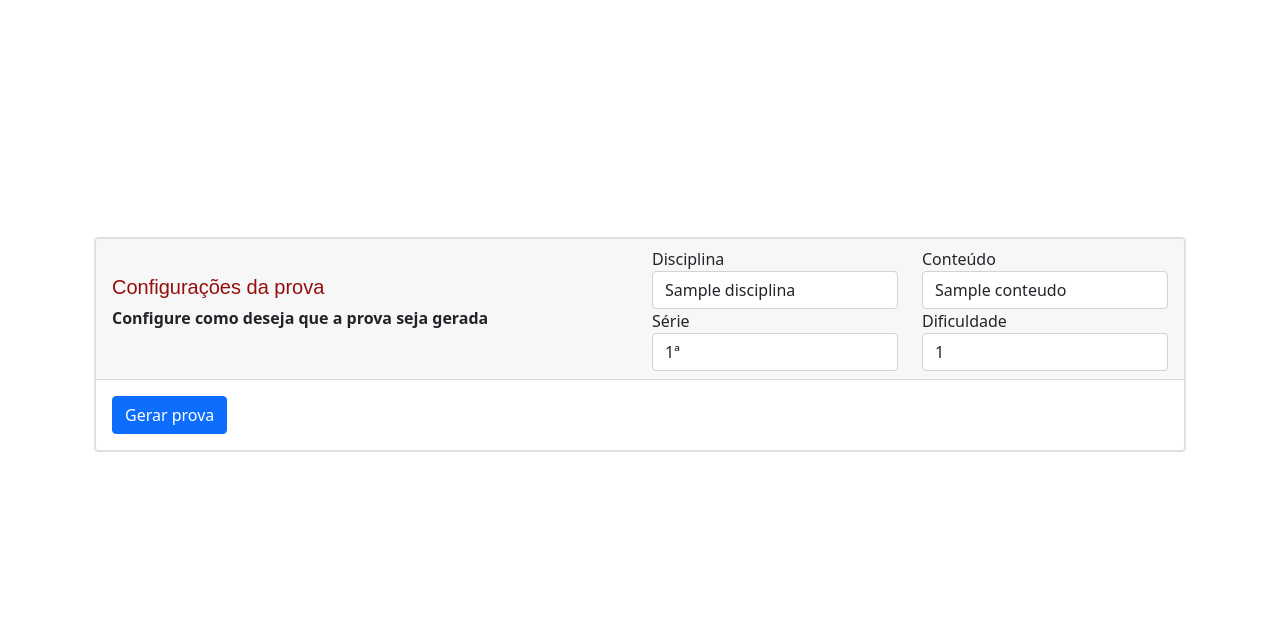
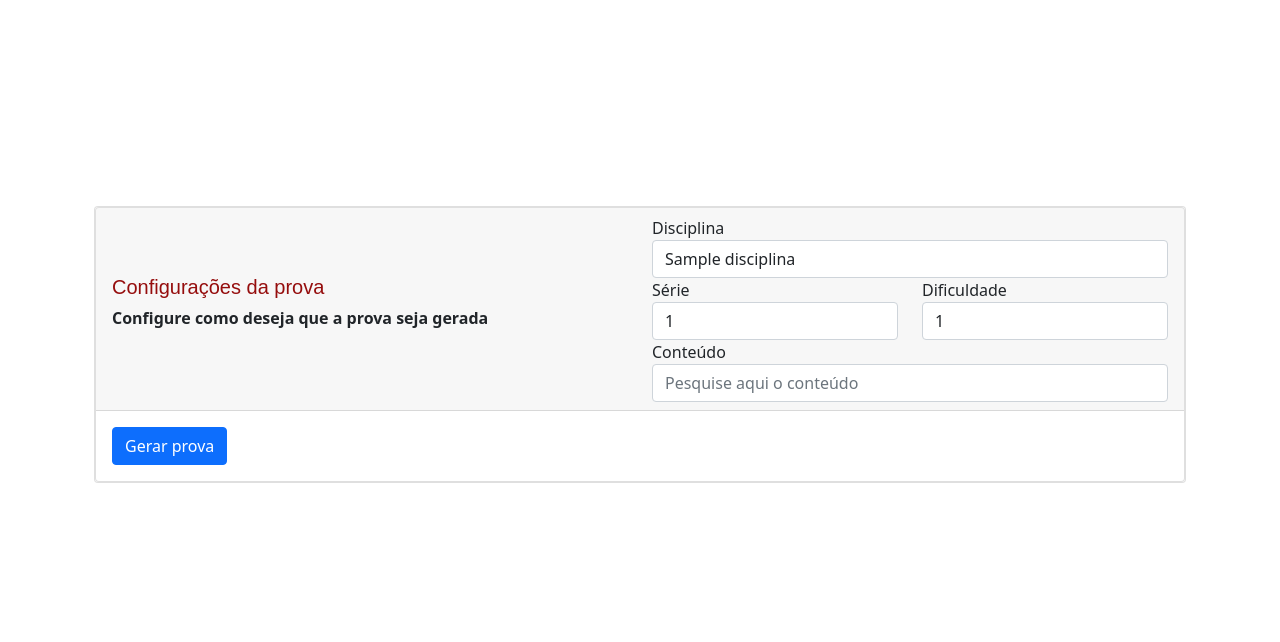
Before and after one commit to JeanCarlos899/Elaborador-de-Provas, a Django app: page / in a window 1280 px wide. Shown: the part 56-698 px from the top of the page. Run offline with Django 4.2, Linux system fonts and the light colour scheme; tables that the repository leaves empty hold one stand-in row (values such as "Sample post"); some libraries are stand-ins or nearby versions.

Commit message:
CRUD e Index concluídos

```diff
--- a/elaborador/settings.py
+++ b/elaborador/settings.py
@@ -39,8 +39,6 @@ INSTALLED_APPS = [
     'django.contrib.staticfiles',
     # my apps
     'elaboradorapp',
-    # apps de terceiros
-    'widget_tweaks',
 ]
 
 MIDDLEWARE = [
--- a/elaborador/urls.py
+++ b/elaborador/urls.py
@@ -15,7 +15,9 @@ Including another URLconf
 """
 from django.contrib import admin
 from django.urls import path, include
+
 admin.site.site_header = 'Elaborador de Questões'
+admin.site.site_title = "Elaborador App"
 
 urlpatterns = [
     path('', include('elaboradorapp.urls', namespace='elaboradorapp')),
--- a/elaboradorapp/templates/elaboradorapp/index.html
+++ b/elaboradorapp/templates/elaboradorapp/index.html
@@ -23,27 +23,26 @@
                                   <div class="form-group">
                                     <label for="exampleFormControlSelect1">Disciplina</label>
                                     <select class="form-control" id="exampleFormControlSelect1">
-                                      {% for question in object_list %}
-                                        <option>{{ question.disciplina }}</option>
+                                      {% for disciplina in disciplinas %}
+                                        <option>{{ disciplina.name }}</option>
                                       {% endfor %}
-
                                     </select>
+                                  </div>
+                                </div>
+                              </div>
+                              <div class="row">
+                                <div class="col">
+                                  <div class="form-group">
                                     <label for="exampleFormControlSelect1">Série</label>
                                     <select class="form-control" id="exampleFormControlSelect1">
-                                      <option>1ª</option>
-                                      <option>2ª</option>
-                                      <option>3ª</option>
+                                      <option>1</option>
+                                      <option>2</option>
+                                      <option>3</option>
                                     </select>
                                   </div>
                                 </div>
                                 <div class="col">
                                   <div class="form-group">
-                                    <label for="exampleFormControlSelect1">Conteúdo</label>
-                                    <select class="form-control" id="exampleFormControlSelect1">
-                                    {% for question in object_list %}
-                                      <option>{{ question.conteudo }}</option>
-                                    {% endfor %}
-                                    </select>
                                     <label for="exampleFormControlSelect1">Dificuldade</label>
                                     <select class="form-control" id="exampleFormControlSelect1">
                                       <option>1</option>
@@ -52,6 +51,20 @@
                                       <option>4</option>
                                       <option>5</option>
                                     </select>
+                                  </div>
+                                </div>
+                              </div>
+                              <div class="row">
+                                <div class="col">
+                                  <div class="form-group">
+                                    <label for="exampleFormControlSelect1">Conteúdo</label>
+                                    <input type="search" list="conteudos" class="form-control" id="exampleFormControlSelect1" placeholder="Pesquise aqui o conteúdo">
+                                    <datalist id="conteudos">
+                                      {% for conteudo in conteudos %}
+                                        <option>{{ conteudo.name }}</option>
+                                      {% endfor %}
+                                    </datalist>
+
                                   </div>
                                 </div>
                               </div>
--- a/elaboradorapp/views.py
+++ b/elaboradorapp/views.py
@@ -7,4 +7,6 @@ class ElaboradorApp(ListView):
 
     def get_context_data(self, **kwargs):
         context = super(ElaboradorApp, self).get_context_data(**kwargs)
+        context['disciplinas'] = Disciplina.objects.all()
+        context['conteudos'] = Conteudo.objects.all()
         return context
```
